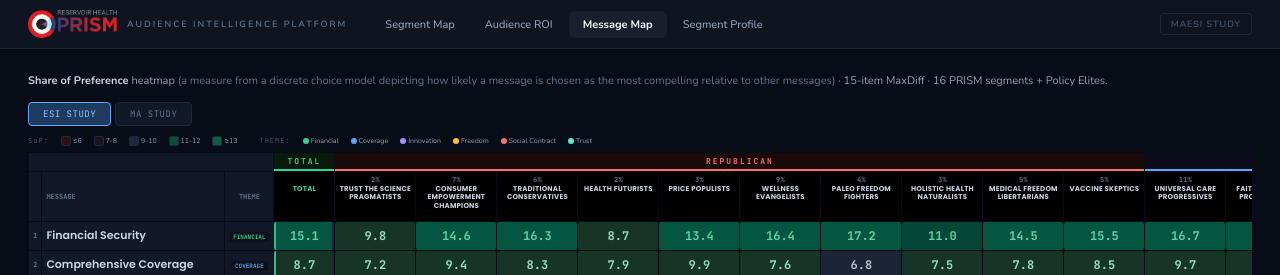
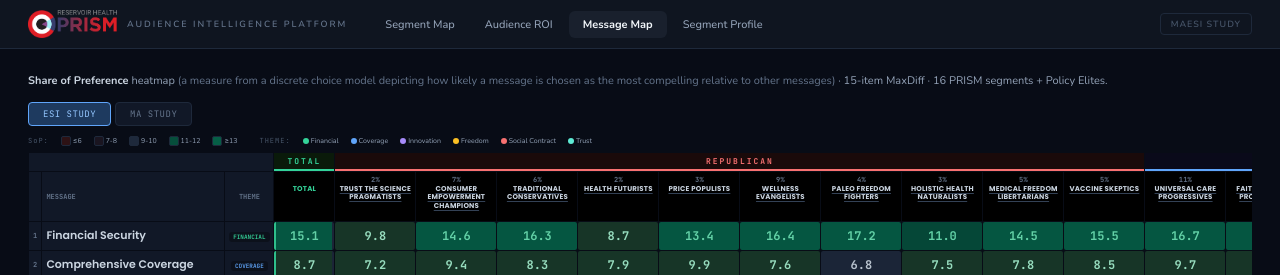
Before and after one commit to prism-lead/prism-dashboard-v4, a React (Vite) app: page /messages in a window 1280 px wide. Shown: the top 275 px of the page. Built offline with nearby package versions, Linux system fonts and the light colour scheme.

Commit message:
Add files via upload

```diff
--- a/src/pages/MessageMap.jsx
+++ b/src/pages/MessageMap.jsx
@@ -1,4 +1,5 @@
 import { useState, useMemo } from "react";
+import { useNavigate } from "react-router-dom";
 import DATA from "../data/studyData";
 
 // ─── SEGMENTS & SoP from data file ───
@@ -33,6 +34,7 @@ function Tooltip({msg,x,y}){
 }
 
 export default function MessageMap(){
+  const navigate = useNavigate();
   const [sortCol,setSortCol]=useState(null);
   const [tooltip,setTooltip]=useState(null);
   const [study,setStudy]=useState("ESI");
@@ -101,7 +103,7 @@ export default function MessageMap(){
               {SEGMENTS.map((seg,si)=>(
                 <th key={seg.id} onClick={()=>setSortCol(sortCol===(si+segStartIdx)?null:(si+segStartIdx))} style={{background:sortCol===(si+segStartIdx)?"#1a2332":"#000",minWidth:80,padding:"4px 2px",cursor:"pointer",fontFamily:"'Poppins',sans-serif",fontSize:7,fontWeight:700,color:sortCol===(si+segStartIdx)?"#f1f5f9":"#cbd5e1",letterSpacing:0.2,lineHeight:1.2,verticalAlign:"bottom",borderBottom:sortCol===(si+segStartIdx)?"2px solid #60a5fa":"none",transition:"all 0.15s",textTransform:"uppercase"}}>
                   <div style={{fontSize:7,color:"#64748b",fontFamily:"'JetBrains Mono',monospace",marginBottom:1}}>{seg.pop}%</div>
-                  <div style={{marginBottom:2,minHeight:30}}>{seg.name.toUpperCase()}</div>
+                  <div onClick={(e)=>{e.stopPropagation();navigate('/profile?seg='+seg.code)}} style={{marginBottom:2,minHeight:30,cursor:"pointer",textDecoration:"underline",textDecorationColor:"#334155",textUnderlineOffset:2}}>{seg.name.toUpperCase()}</div>
                 </th>
               ))}
               {/* PE sub-header */}
```
